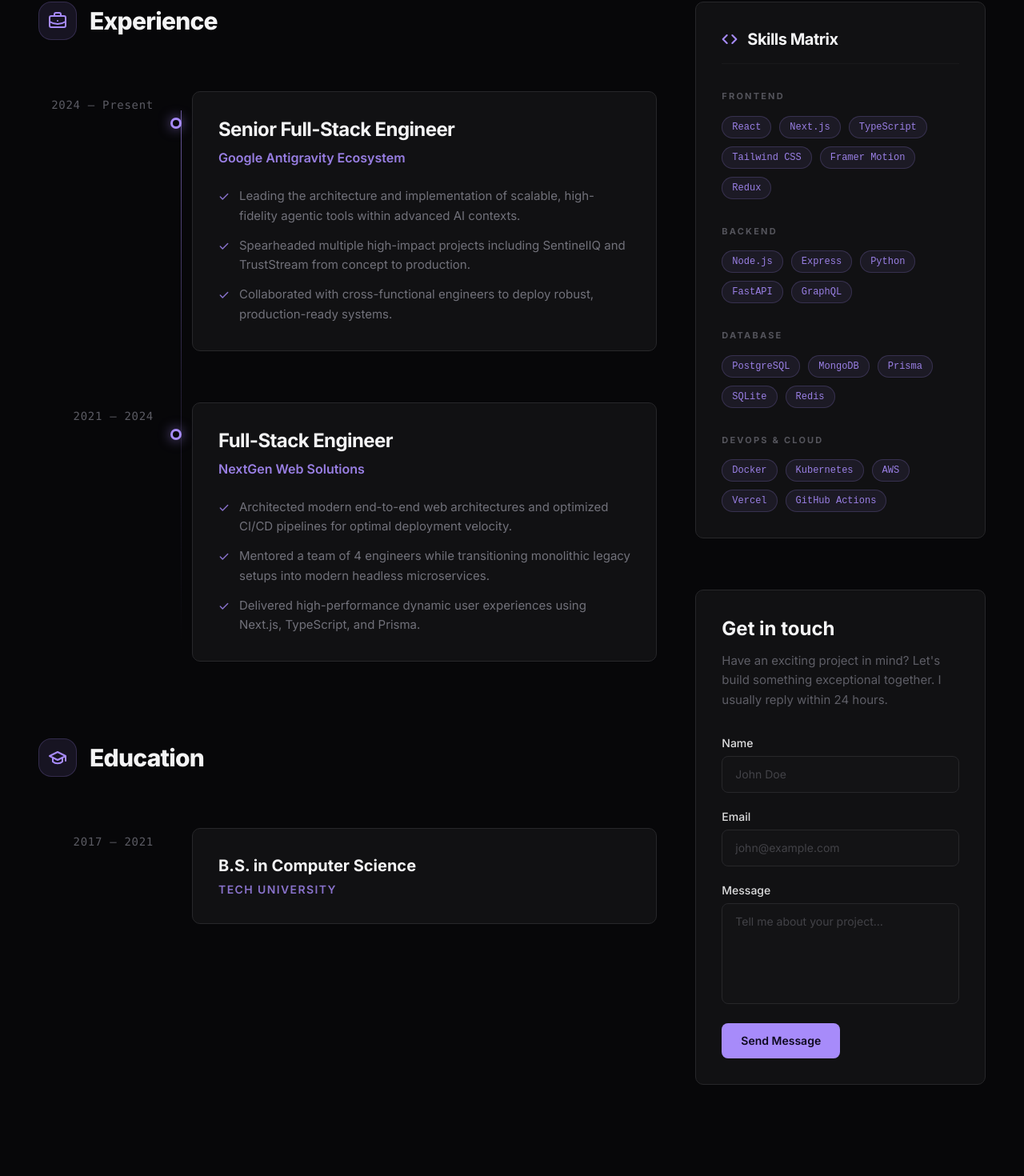
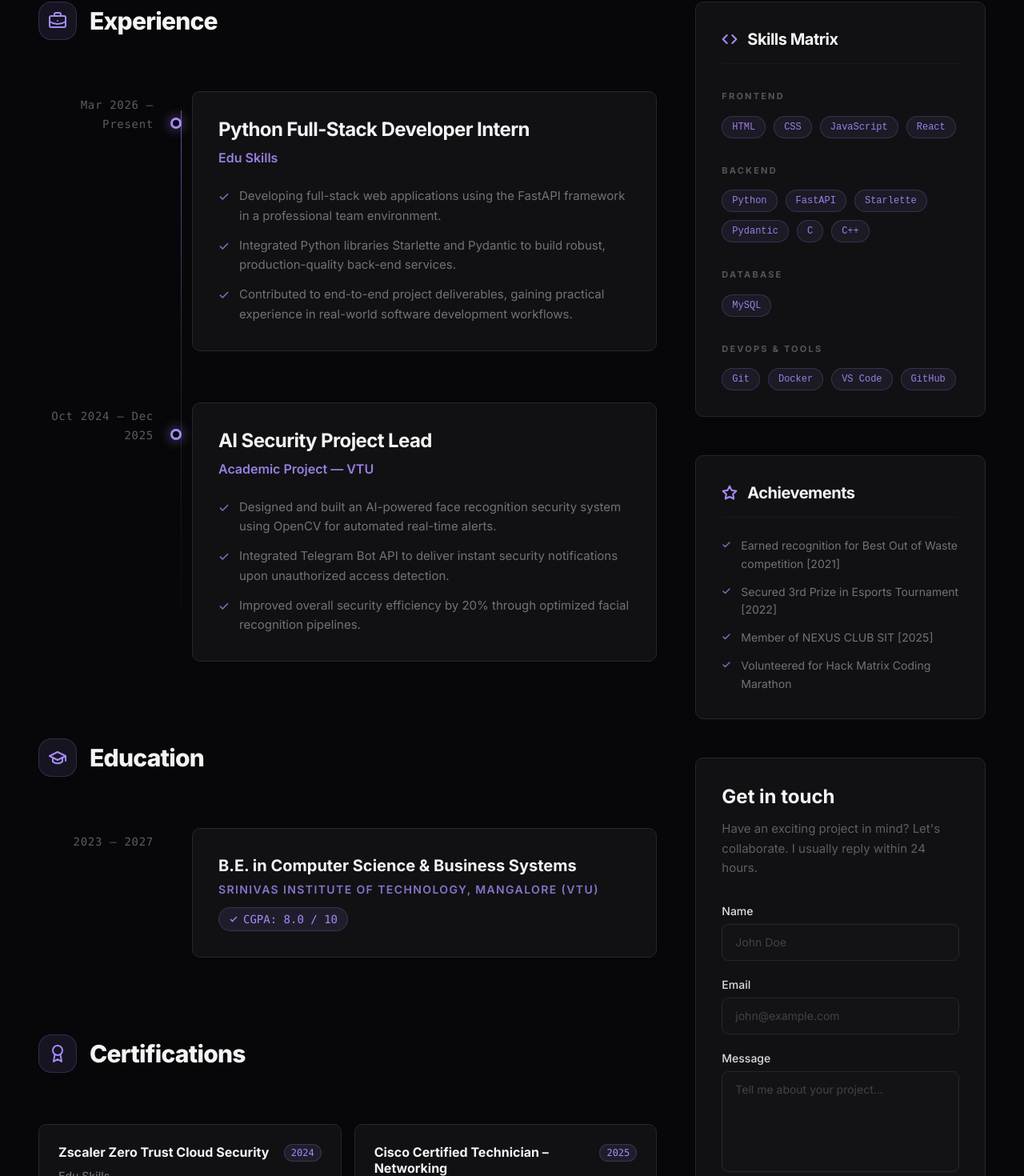
Before and after one commit to gajanan-git24/gajanan.dev, a Next.js app: page /resume in a window 1280 px wide. Shown: the part 467-1937 px from the top of the page at 80% size. Built offline with nearby package versions, Linux system fonts and the light colour scheme.

Commit message:
feat: populate resume with real personal data - real experience, education, certifications, achievements

```diff
--- a/src/app/resume/ResumeContent.tsx
+++ b/src/app/resume/ResumeContent.tsx
@@ -7,7 +7,7 @@ const categoryLabel: Record<string, string> = {
     frontend: "Frontend",
     backend: "Backend",
     database: "Database",
-    devops: "DevOps & Cloud",
+    devops: "DevOps & Tools",
 };
 
 interface ResumeContentProps {
@@ -23,8 +23,15 @@ interface ResumeContentProps {
             degree: string;
             institution: string;
             period: string;
+            detail?: string;
         }>;
         skills: Record<string, string[]>;
+        certifications: Array<{
+            title: string;
+            issuer: string;
+            year: string;
+        }>;
+        achievements: string[];
     }
 }
 
@@ -68,7 +75,7 @@ export default function ResumeContent({ resume }: ResumeContentProps) {
             </motion.header>
 
             <div className="grid grid-cols-1 lg:grid-cols-12 gap-16 lg:gap-12 items-start relative z-10">
-                {/* ── Left (8/12): Experience + Education ──────────── */}
+                {/* ── Left (8/12): Experience + Education + Certifications ── */}
                 <div className="lg:col-span-8 flex flex-col gap-24">
 
                     {/* Experience */}
@@ -80,12 +87,12 @@ export default function ResumeContent({ resume }: ResumeContentProps) {
                             <h2 id="experience-heading" className="text-3xl font-extrabold tracking-tight">Experience</h2>
                         </div>
 
-                        <div className="relative md:pl-0">
+                        <div className="relative">
                             {/* Glowing Timeline Line */}
-                            <div className="absolute left-[88px] md:left-[178px] top-6 bottom-6 w-px bg-gradient-to-b from-primary/60 via-primary/20 to-transparent hidden md:block" />
+                            <div className="absolute left-[178px] top-6 bottom-6 w-px bg-gradient-to-b from-primary/60 via-primary/20 to-transparent hidden md:block" />
 
                             <div className="flex flex-col gap-16">
-                                {resume.timeline.map((item, index) => (
+                                {resume.timeline.map((item) => (
                                     <motion.div
                                         key={item.id}
                                         variants={itemVariants}
@@ -140,8 +147,7 @@ export default function ResumeContent({ resume }: ResumeContentProps) {
                             <h2 id="education-heading" className="text-3xl font-extrabold tracking-tight">Education</h2>
                         </div>
 
-                        <div className="relative md:pl-0">
-                            <div className="flex flex-col gap-12">
+                        <div className="flex flex-col gap-8">
                             {resume.education.map((item, index) => (
                                 <motion.div variants={itemVariants} key={index} className="flex flex-col md:flex-row gap-6 md:gap-12 group">
                                     <div className="md:w-36 shrink-0 mt-1 md:text-right hidden md:block">
@@ -157,19 +163,46 @@ export default function ResumeContent({ resume }: ResumeContentProps) {
                                         </div>
                                         <div>
                                             <h3 className="text-xl font-bold text-foreground group-hover:text-primary transition-colors mb-1.5">{item.degree}</h3>
-                                                <h4 className="text-sm font-semibold text-primary/80 uppercase tracking-widest">{item.institution}</h4>
+                                            <h4 className="text-sm font-semibold text-primary/80 uppercase tracking-widest mb-3">{item.institution}</h4>
+                                            {item.detail && (
+                                                <span className="inline-flex items-center gap-1.5 text-sm font-mono bg-primary/10 text-primary border border-primary/20 rounded-full px-3 py-1">
+                                                    <svg width="12" height="12" viewBox="0 0 24 24" fill="none" stroke="currentColor" strokeWidth="2.5"><polyline points="20 6 9 17 4 12"></polyline></svg>
+                                                    {item.detail}
+                                                </span>
+                                            )}
                                         </div>
                                     </div>
                                 </motion.div>
                             ))}
                         </div>
+                    </motion.section>
+
+                    {/* Certifications */}
+                    <motion.section variants={itemVariants} aria-labelledby="certs-heading" className="flex flex-col gap-12">
+                        <div className="flex items-center gap-4 lg:mb-4">
+                            <div className="w-12 h-12 rounded-2xl bg-primary/10 flex items-center justify-center border border-primary/20">
+                                <svg xmlns="http://www.w3.org/2000/svg" width="24" height="24" viewBox="0 0 24 24" fill="none" stroke="currentColor" strokeWidth="2" strokeLinecap="round" strokeLinejoin="round" className="text-primary"><circle cx="12" cy="8" r="6" /><path d="M15.477 12.89 17 22l-5-3-5 3 1.523-9.11" /></svg>
+                            </div>
+                            <h2 id="certs-heading" className="text-3xl font-extrabold tracking-tight">Certifications</h2>
+                        </div>
+
+                        <div className="grid grid-cols-1 sm:grid-cols-2 gap-4">
+                            {resume.certifications.map((cert, i) => (
+                                <motion.div variants={itemVariants} key={i} className="card-surface glass p-6 flex flex-col gap-2 group">
+                                    <div className="flex items-start justify-between gap-2">
+                                        <h3 className="text-base font-bold text-foreground group-hover:text-primary transition-colors leading-tight">{cert.title}</h3>
+                                        <span className="text-xs font-mono text-primary bg-primary/10 border border-primary/20 rounded-full px-2 py-0.5 shrink-0">{cert.year}</span>
+                                    </div>
+                                    <p className="text-sm text-muted-foreground font-medium">{cert.issuer}</p>
+                                </motion.div>
+                            ))}
                         </div>
                     </motion.section>
 
                 </div>
 
-                {/* ── Right (4/12): Skills + Contact ───────────────── */}
-                <div className="lg:col-span-4 flex flex-col gap-16 lg:sticky lg:top-32">
+                {/* ── Right (4/12): Skills + Achievements + Contact ─── */}
+                <div className="lg:col-span-4 flex flex-col gap-12 lg:sticky lg:top-32">
 
                     {/* Skills Matrix */}
                     <motion.section variants={itemVariants} aria-labelledby="skills-heading" className="card-surface glass p-8 flex flex-col gap-8">
@@ -196,13 +229,32 @@ export default function ResumeContent({ resume }: ResumeContentProps) {
                         </div>
                     </motion.section>
 
+                    {/* Achievements & Activities */}
+                    <motion.section variants={itemVariants} aria-labelledby="achievements-heading" className="card-surface glass p-8 flex flex-col gap-6">
+                        <div className="flex items-center gap-3 border-b border-border/40 pb-4">
+                            <svg xmlns="http://www.w3.org/2000/svg" width="20" height="20" viewBox="0 0 24 24" fill="none" stroke="currentColor" strokeWidth="2.5" strokeLinecap="round" strokeLinejoin="round" className="text-primary"><polygon points="12 2 15.09 8.26 22 9.27 17 14.14 18.18 21.02 12 17.77 5.82 21.02 7 14.14 2 9.27 8.91 8.26 12 2"></polygon></svg>
+                            <h2 id="achievements-heading" className="text-xl font-bold tracking-tight">Achievements</h2>
+                        </div>
+
+                        <ul className="flex flex-col gap-3">
+                            {resume.achievements.map((item, i) => (
+                                <li key={i} className="flex items-start gap-3 text-sm text-muted-foreground leading-relaxed">
+                                    <span className="text-primary mt-1 shrink-0 opacity-80">
+                                        <svg width="12" height="12" viewBox="0 0 24 24" fill="none" stroke="currentColor" strokeWidth="2.5" strokeLinecap="round" strokeLinejoin="round"><polyline points="20 6 9 17 4 12"></polyline></svg>
+                                    </span>
+                                    {item}
+                                </li>
+                            ))}
+                        </ul>
+                    </motion.section>
+
                     {/* Contact Form Card */}
                     <motion.section variants={itemVariants} aria-labelledby="contact-heading" className="card-surface glass p-8 flex flex-col gap-8 relative overflow-hidden group">
                         <div className="absolute inset-0 bg-gradient-to-br from-primary/5 to-transparent pointer-events-none opacity-0 group-hover:opacity-100 transition-opacity duration-500" />
                         <div>
                             <h2 id="contact-heading" className="text-2xl font-bold mb-3">Get in touch</h2>
                             <p className="text-[15px] text-muted-foreground/80 leading-relaxed">
-                                Have an exciting project in mind? Let&apos;s build something exceptional together. I usually reply within 24 hours.
+                                Have an exciting project in mind? Let&apos;s collaborate. I usually reply within 24 hours.
                             </p>
                         </div>
                         <ContactForm />
--- a/src/data/portfolio.json
+++ b/src/data/portfolio.json
@@ -1,122 +1,119 @@
 {
     "profile": {
-        "name": "Gajanan",
-        "title": "Senior Full-Stack Engineer",
-        "bio": "Senior Full-Stack Engineer specializing in scalable web architectures and modern user experiences. I excel at leading teams through complex technical transitions and delivering high-performance, production-ready software using Next.js and TypeScript.",
-        "email": "gajananhampiholi@gmail.com",
+        "name": "Gajanan B Hampiholi",
+        "title": "Full-Stack Developer & CS Student",
+        "bio": "Computer Science & Business Systems engineering student with hands-on internship experience in Python full-stack development. Passionate about building practical web solutions and eager to contribute to impactful real-world projects.",
+        "email": "gajananhampiholi24@gmail.com",
         "github": "https://github.com/gajanan-git24",
         "linkedin": "https://in.linkedin.com/in/gajanan-hampiholi-053ba7294",
-        "location": "Remote"
+        "location": "Dandeli, Karnataka"
     },
     "projects": [
         {
             "id": "1",
+            "title": "AI-Powered Face Recognition Security",
+            "description": "An intelligent security system leveraging OpenCV facial recognition for automated real-time Telegram security alerts, improving overall security efficiency by 20%.",
+            "techStack": [
+                "Python",
+                "OpenCV",
+                "Telegram API",
+                "FastAPI"
+            ],
+            "liveLink": "",
+            "githubLink": "https://github.com/gajanan-git24",
+            "image": "https://images.unsplash.com/photo-1555949963-ff9fe0c870eb?ixlib=rb-4.0.3&auto=format&fit=crop&w=800&q=80"
+        },
+        {
+            "id": "2",
             "title": "SentinelIQ Insider Threat Platform",
-            "description": "An AI-driven behavioral analytics platform detecting privileged access misuse and insider threats. Integrates LSTM-based UEBA, GNN collusion mapping, SHAP-based explainable AI, and Post-Quantum Cryptography simulations.",
+            "description": "An AI-driven behavioral analytics platform detecting privileged access misuse and insider threats, integrating advanced ML techniques and security frameworks.",
             "techStack": [
                 "Next.js",
                 "TypeScript",
                 "Python",
                 "TensorFlow",
-                "Tailwind CSS"
-            ],
-            "liveLink": "https://sentineliq.gajanan.dev",
-            "githubLink": "https://github.com/gajanan-git24/sentineliq",
-            "image": "https://images.unsplash.com/photo-1555949963-ff9fe0c870eb?ixlib=rb-4.0.3&auto=format&fit=crop&w=800&q=80"
-        },
-        {
-            "id": "2",
-            "title": "TrustStream Decentralized Layer",
-            "description": "Architectural scaffold for a decentralized data integrity layer, featuring a Java-based blockchain orchestrator, Python data engine, Solidity smart contracts, and a Next.js monitoring dashboard.",
-            "techStack": [
-                "Next.js",
-                "Java",
-                "Python",
-                "Solidity",
-                "Tailwind CSS"
-            ],
-            "liveLink": "https://truststream.gajanan.dev",
-            "githubLink": "https://github.com/gajanan-git24/truststream",
-            "image": "https://images.unsplash.com/photo-1526374965328-7f61d4dc18c5?ixlib=rb-4.0.3&auto=format&fit=crop&w=800&q=80"
-        },
-        {
-            "id": "3",
-            "title": "Proton Anomaly Dashboard",
-            "description": "A premium, glassmorphism-styled web dashboard enabling real-time interaction with a privacy-preserving behavioral anomaly detection API, complete with sequential history visualization.",
-            "techStack": [
-                "React",
-                "TypeScript",
-                "Vite",
-                "Framer Motion",
                 "FastAPI"
             ],
-            "liveLink": "https://proton.gajanan.dev",
-            "githubLink": "https://github.com/gajanan-git24/proton-dashboard",
-            "image": "https://images.unsplash.com/photo-1551288049-bebda4e38f71?ixlib=rb-4.0.3&auto=format&fit=crop&w=800&q=80"
+            "liveLink": "",
+            "githubLink": "https://github.com/gajanan-git24",
+            "image": "https://images.unsplash.com/photo-1526374965328-7f61d4dc18c5?ixlib=rb-4.0.3&auto=format&fit=crop&w=800&q=80"
         }
     ],
     "resume": {
         "timeline": [
             {
                 "id": "exp1",
-                "role": "Senior Full-Stack Engineer",
-                "company": "Google Antigravity Ecosystem",
-                "period": "2024 – Present",
+                "role": "Python Full-Stack Developer Intern",
+                "company": "Edu Skills",
+                "period": "Mar 2026 – Present",
                 "achievements": [
-                    "Leading the architecture and implementation of scalable, high-fidelity agentic tools within advanced AI contexts.",
-                    "Spearheaded multiple high-impact projects including SentinelIQ and TrustStream from concept to production.",
-                    "Collaborated with cross-functional engineers to deploy robust, production-ready systems."
+                    "Developing full-stack web applications using the FastAPI framework in a professional team environment.",
+                    "Integrated Python libraries Starlette and Pydantic to build robust, production-quality back-end services.",
+                    "Contributed to end-to-end project deliverables, gaining practical experience in real-world software development workflows."
                 ]
             },
             {
                 "id": "exp2",
-                "role": "Full-Stack Engineer",
-                "company": "NextGen Web Solutions",
-                "period": "2021 – 2024",
+                "role": "AI Security Project Lead",
+                "company": "Academic Project — VTU",
+                "period": "Oct 2024 – Dec 2025",
                 "achievements": [
-                    "Architected modern end-to-end web architectures and optimized CI/CD pipelines for optimal deployment velocity.",
-                    "Mentored a team of 4 engineers while transitioning monolithic legacy setups into modern headless microservices.",
-                    "Delivered high-performance dynamic user experiences using Next.js, TypeScript, and Prisma."
+                    "Designed and built an AI-powered face recognition security system using OpenCV for automated real-time alerts.",
+                    "Integrated Telegram Bot API to deliver instant security notifications upon unauthorized access detection.",
+                    "Improved overall security efficiency by 20% through optimized facial recognition pipelines."
                 ]
             }
         ],
         "skills": {
             "frontend": [
-                "React",
-                "Next.js",
-                "TypeScript",
-                "Tailwind CSS",
-                "Framer Motion",
-                "Redux"
+                "HTML",
+                "CSS",
+                "JavaScript",
+                "React"
             ],
             "backend": [
-                "Node.js",
-                "Express",
                 "Python",
                 "FastAPI",
-                "GraphQL"
+                "Starlette",
+                "Pydantic",
+                "C",
+                "C++"
             ],
             "database": [
-                "PostgreSQL",
-                "MongoDB",
-                "Prisma",
-                "SQLite",
-                "Redis"
+                "MySQL"
             ],
             "devops": [
+                "Git",
                 "Docker",
-                "Kubernetes",
-                "AWS",
-                "Vercel",
-                "GitHub Actions"
+                "VS Code",
+                "GitHub"
             ]
         },
         "education": [
             {
-                "degree": "B.S. in Computer Science",
-                "institution": "Tech University",
-                "period": "2017 – 2021"
+                "degree": "B.E. in Computer Science & Business Systems",
+                "institution": "Srinivas Institute of Technology, Mangalore (VTU)",
+                "period": "2023 – 2027",
+                "detail": "CGPA: 8.0 / 10"
             }
+        ],
+        "certifications": [
+            {
+                "title": "Zscaler Zero Trust Cloud Security",
+                "issuer": "Edu Skills",
+                "year": "2024"
+            },
+            {
+                "title": "Cisco Certified Technician – Networking",
+                "issuer": "Cisco",
+                "year": "2025"
+            }
+        ],
+        "achievements": [
+            "Earned recognition for Best Out of Waste competition [2021]",
+            "Secured 3rd Prize in Esports Tournament [2022]",
+            "Member of NEXUS CLUB SIT [2025]",
+            "Volunteered for Hack Matrix Coding Marathon"
         ]
     }
 }
```
Lines whose indentation alone changed are shown as unchanged.
